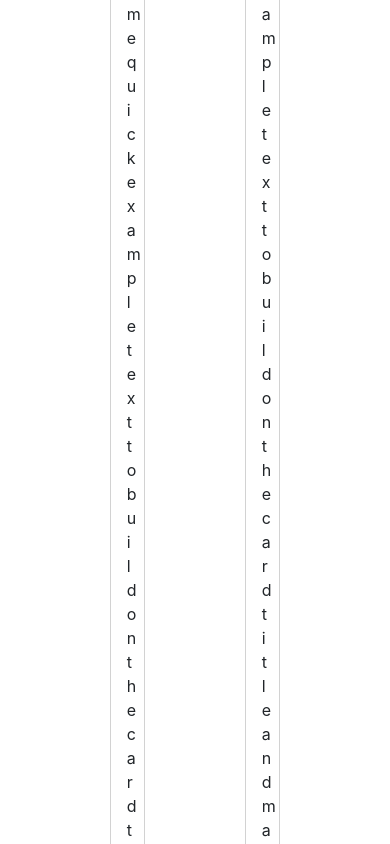
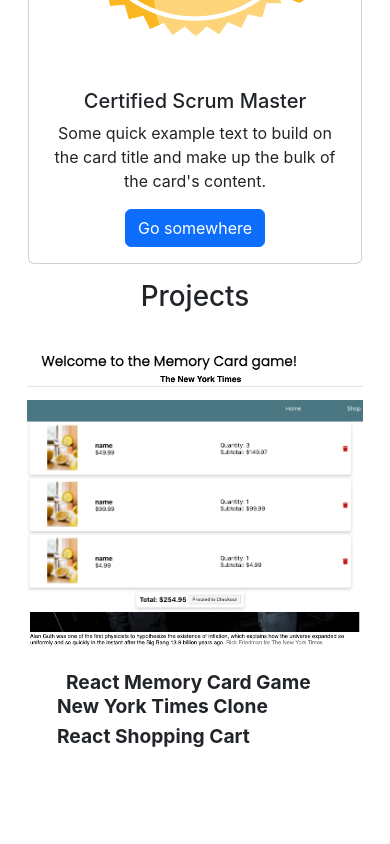
Before and after one commit to Saul-Good-Homie/Personal-Portfolio-V1, a React (Create React App) app: page / in a window 390 px wide. Shown: the part 2800-3644 px from the top of the page. After the commit the page ends 3586 px from the top, so only its background shows below. Built offline with nearby package versions, Linux system fonts and the light colour scheme.

Commit message:
add responsive flexbox for cert section

```diff
--- a/src/Components/Certifications.js
+++ b/src/Components/Certifications.js
@@ -7,8 +7,8 @@ export default class Certifications extends Component {
     return (
       <div>
         <h1 className="section-title">Certifications</h1>
-        <div className="cert-container h-25">
-          <div className="col-sm-6 w-25 p-3">
+        <div className="h-25 d-flex flex-wrap justify-content-around">
+          <div className="col-md-3 p-3">
             <div className="card text-center">
               <img
                 src={PMP}
@@ -26,7 +26,7 @@ export default class Certifications extends Component {
               </div>
             </div>
           </div>
-          <div className="col-sm-6 w-25 p-3">
+          <div className="col-md-3 p-3">
             <div className="card text-center">
               <img
                 src={CSM}
--- a/src/Components/Projects.js
+++ b/src/Components/Projects.js
@@ -8,8 +8,8 @@ export default class Projects extends Component {
     return (
       <div>
         <h1 className="section-title">Projects</h1>
-        <div className="projects-container">
-          <div className="post-wrap">
+        <div className=" d-flex flex-wrap">
+          <div className="post-wrap p-2 m-3 col-sm-6">
             <div className="post">
               <div className="post-front">
                 <div className="post-img">
@@ -44,7 +44,7 @@ export default class Projects extends Component {
               </div>
             </div>
           </div>
-          <div className="post-wrap">
+          <div className="post-wrap col-sm-6">
             <div className="post">
               <div className="post-front">
                 <div className="post-img">
--- a/src/index.css
+++ b/src/index.css
@@ -25,6 +25,7 @@ code {
   margin: 2rem;
   padding: 1rem;
   display: flex;
+  flex-wrap: wrap;
   justify-content: space-around;
 }
 
```
